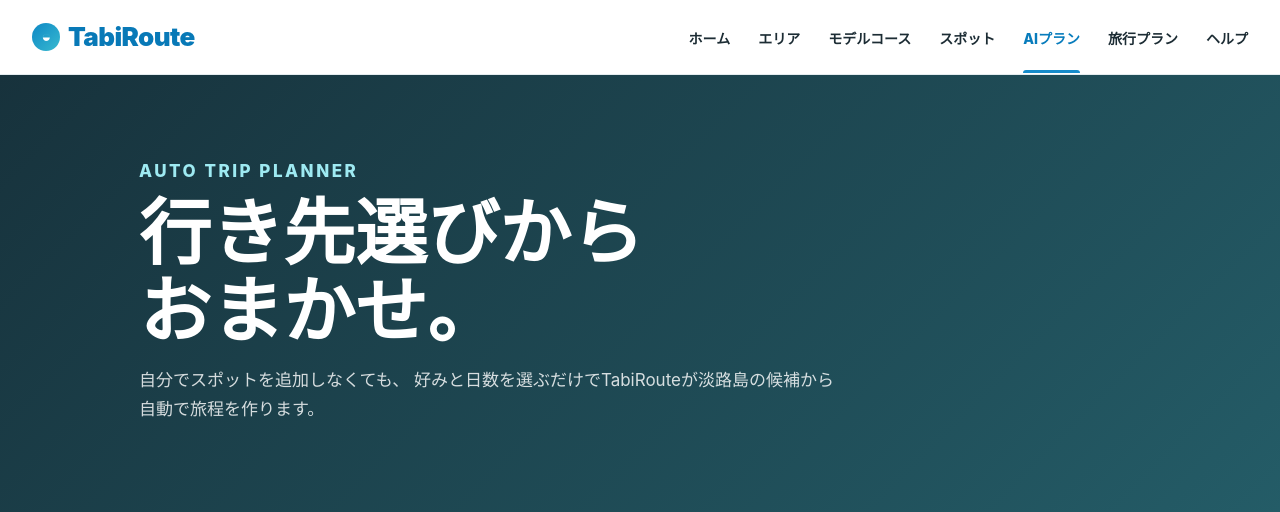
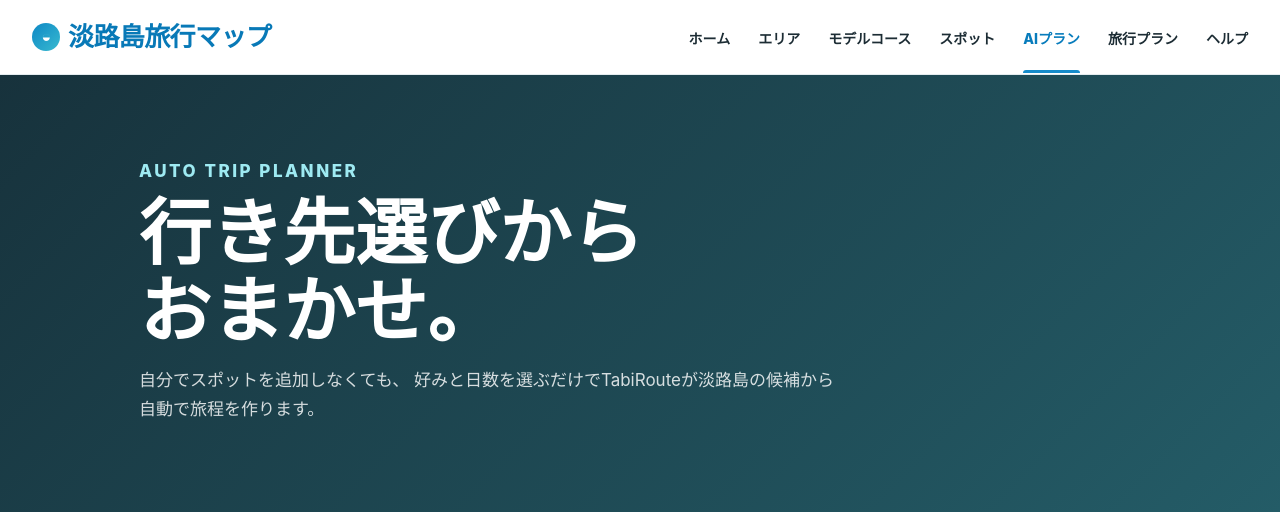
Before and after one commit to yuyajames133/awaji, a Flask app: page /ai-plan in a window 1280 px wide. Shown: the top 512 px of the page. Run offline with Flask 3, Linux system fonts and the light colour scheme.

```diff
--- a/templates/_header.html
+++ b/templates/_header.html
@@ -3,7 +3,7 @@
 
         <a href="{{ url_for('home') }}" class="global-logo">
             <span class="global-logo-mark">◒</span>
-            <span>TabiRoute</span>
+            <span>淡路島旅行マップ</span>
         </a>
 
         <nav class="global-nav" aria-label="メインナビゲーション">
```
